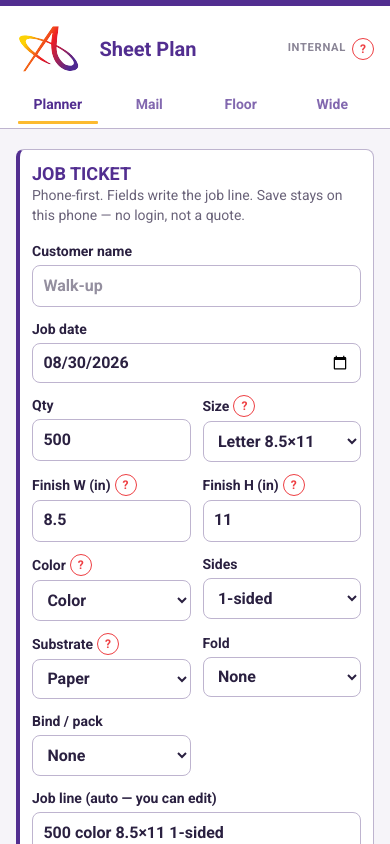
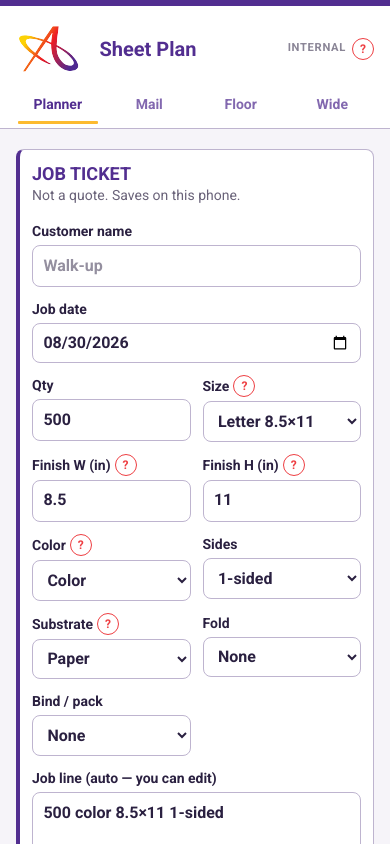
Before and after one commit to AllegraPhilly/sheet-plan, a Next.js app: page / in a window 390 px wide. Shown: the top 844 px of the page. Built offline with nearby package versions, Linux system fonts and the light colour scheme.

Commit message:
Shorten JOB TICKET helper to "Not a quote. Saves on this phone."
Co-authored-by: AllegraPhilly <AllegraPhilly@users.noreply.github.com>

```diff
--- a/src/components/PlannerView.tsx
+++ b/src/components/PlannerView.tsx
@@ -203,7 +203,7 @@ export function PlannerView() {
         >
           <h2 className="ticket-head">JOB TICKET</h2>
           <p className="mb-4 text-sm opacity-70">
-            Phone-first. Fields write the job line. Save stays on this phone — no login, not a quote.
+            Not a quote. Saves on this phone.
           </p>
 
           <label className="mb-3 block text-sm font-semibold">
```
